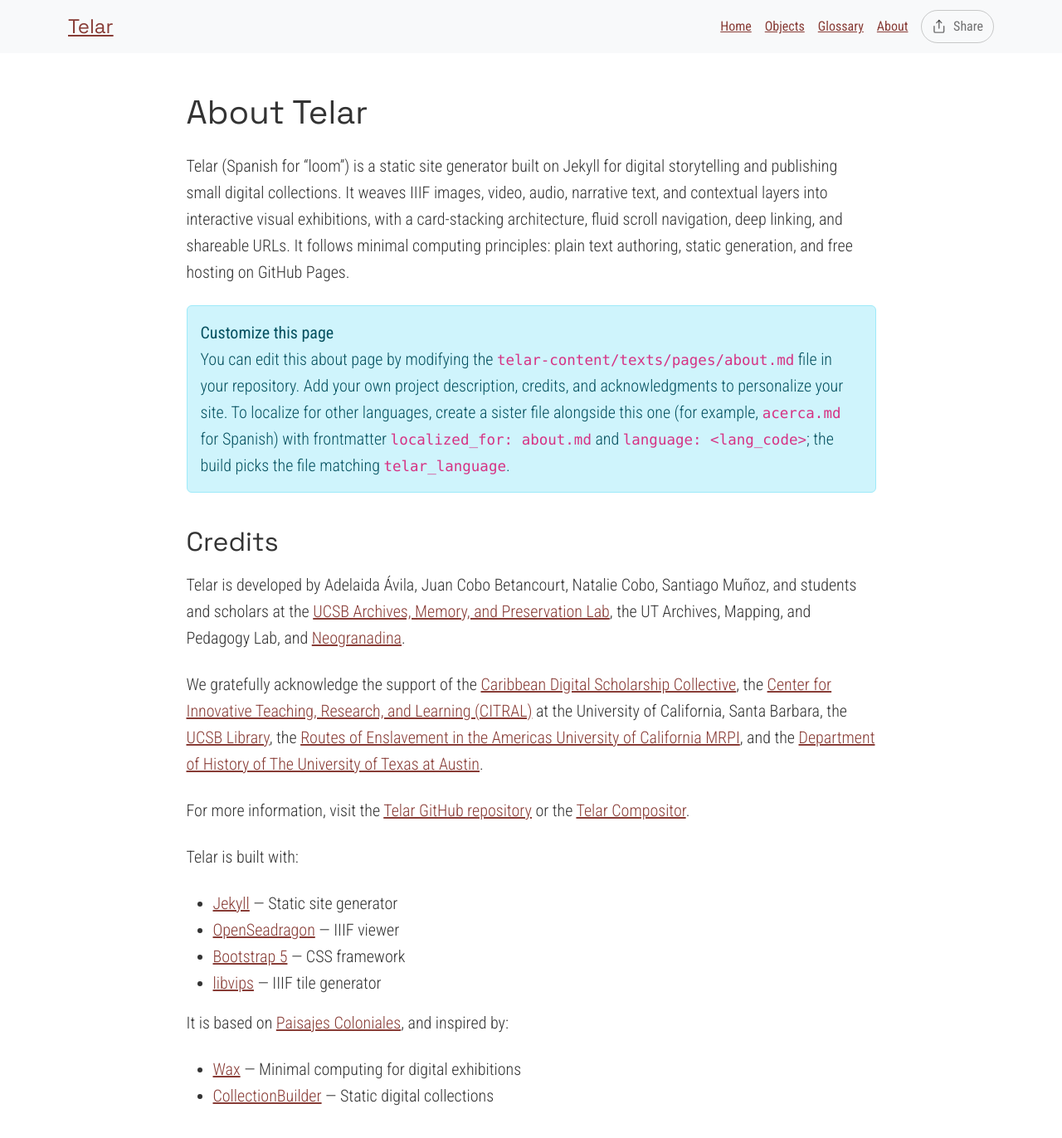
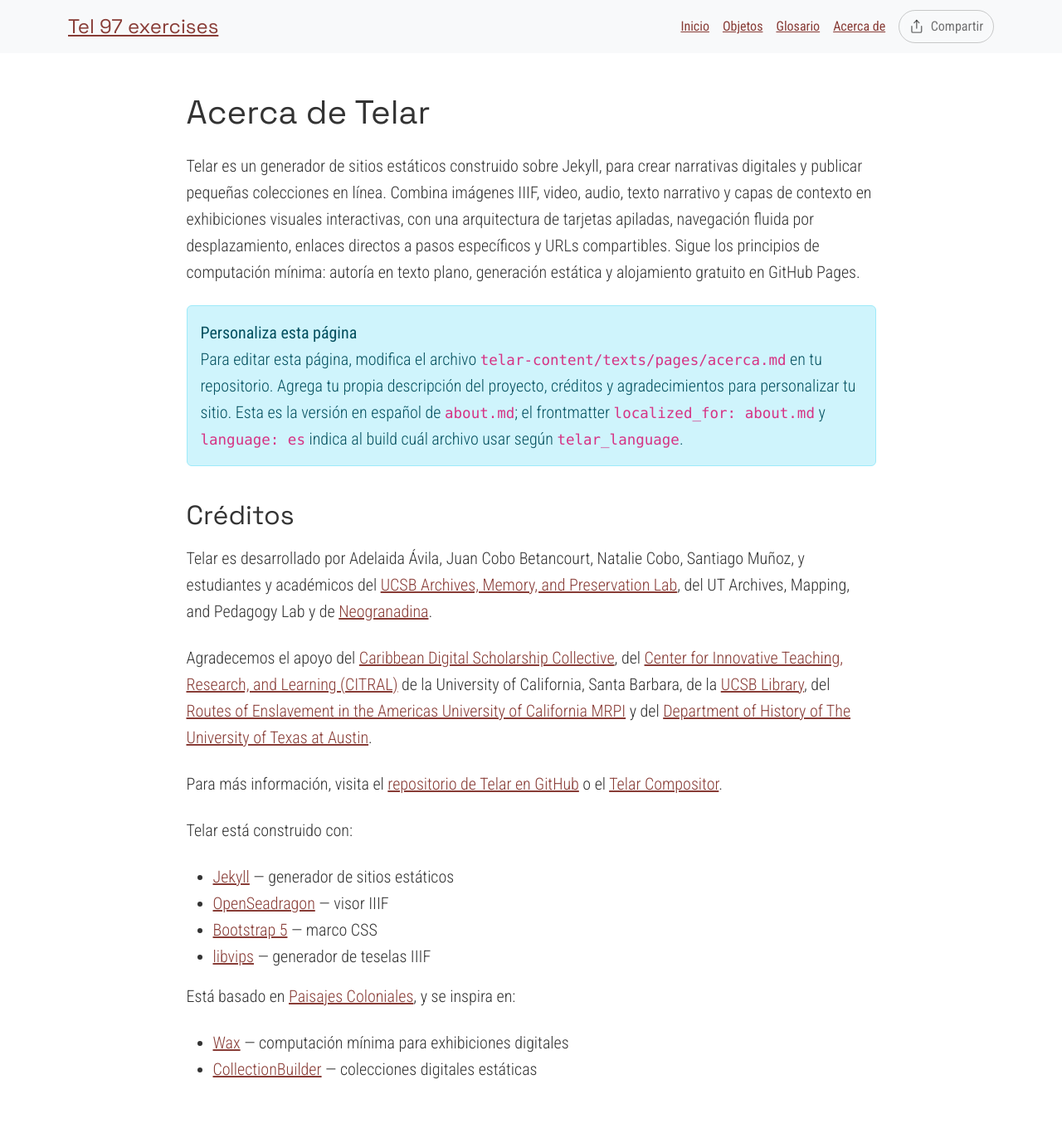
Before and after one commit to juancobo/tel-97-exercises, a Jekyll site: the page built from telar-content/texts/pages/about.md, in a window 1280 px wide and 1400 px high. Shown: the top 1372 px of the window at 83% size. Built offline with Jekyll 4.4.1, drawn with Linux system fonts in a browser that asks for light colours; some of the changed text lies outside the part shown.

Commit message:
Set up site configuration

```diff
--- a/_config.yml
+++ b/_config.yml
@@ -2,15 +2,15 @@
 # https://telar.org
 
 # Site Settings
-title: "Telar"
-description: "Telar (Spanish for 'loom') is a static site generator built on Jekyll that weaves together IIIF images, text, and layered contextual information into interactive digital narrative exhibitions. <a href='https://github.com/UCSB-AMPLab/telar'>Telar</a> is a project of <a href='https://neogranadina.org'>Neogranadina</a>, the <a href='https://ampl.clair.ucsb.edu/'>UCSB Archives, Memory, and Preservation Lab</a>, and the <a href='https://liberalarts.utexas.edu/history/'>UT Archives, Mapping, and Pedagogy Lab</a>."
-url: "https://ampl.clair.ucsb.edu"
-baseurl: "/telar"
-author: ""
+title: "Tel 97 exercises"
+description: "Tel 97 exercises"
+url: "https://juancobo.github.io"
+baseurl: "/tel-97-exercises"
+author: "juancobo"
 email: ""
 telar_theme: "trama" # Options: trama, paisajes, neogranadina, santa-barbara, austin, or custom
 logo: ""
-telar_language: "en" # Options: "en" (English), "es" (Español)
+telar_language: "es" # Options: "en" (English), "es" (Español)
 collection_mode: false # Set to true to show objects first with large thumbnails and stories below with small thumbnails (collection-first homepage)
 
 # Story Interface Settings
@@ -18,7 +18,7 @@ story_interface:
   show_on_homepage: true # Set to false to hide stories section from homepage (stories still accessible via direct URL)
   show_story_steps: true # Set to false to hide "Step X" overlay in stories
   show_object_credits: true # Set to true to display object credits badge (bottom-left corner, dismissable)
-  include_demo_content: true # Fetch demo stories from content.telar.org. Switch this off to hide demo stories and their content.
+  include_demo_content: false # Fetch demo stories from content.telar.org. Switch this off to hide demo stories and their content.
 
 # Collection Interface Settings
 collection_interface:
@@ -45,7 +45,7 @@ story_key: "test"
 #    - If using GitHub Pages: GitHub Actions will automatically discover tab GIDs and fetch CSVs
 #    - If running locally: Run `python3 scripts/fetch_google_sheets.py` before building
 google_sheets:
-  enabled: true
+  enabled: false
   published_url: "https://docs.google.com/spreadsheets/d/e/2PACX-1vT9eeRoyQCr1j-1uDaWBm-rgZNXtn9A-mepL0I4dqDTx2-E_6gbVD-8x0DYDVhppiAzrFpd20_9cr3z/pubhtml"
 
 #
--- a/telar-content/spreadsheets/blank_template.csv
+++ /dev/null
@@ -1,5 +0,0 @@
-step,object,page,x,y,zoom,clip_start,clip_end,loop,alt_text,question,answer,layer1_button,layer1_content,layer2_button,layer2_content
-#,object_id from the objects tab,for multi-page items,horizontal position 0-1 (0.5 = center),vertical position 0-1 (0.5 = center),(1.0 = full image),"Start time for video/audio clips, e.g. ""1:30"" (m:ss) or ""90"" (seconds)",End time for video/audio clips,yes to loop the clip,"Describe what is visible in this zoomed view for screen readers. If empty, the object's image description is used.",Heading for this step,Brief 1-2 sentence text,"Optional button text (default: ""Learn more"")","Panel content: write text here, paste markdown, or enter path to .md file (e.g. your-story/file.md)","Optional second button text (default: ""Go deeper"")","Second panel: write text here, paste markdown, or enter path to .md file"
-1,telar-placeholder,,,,,,,,,question,answer,,,,
-2,telar-placeholder,,,,,,,,,question,answer,,,,
-3,telar-placeholder,,,,,,,,,question,answer,,,,
--- a/telar-content/spreadsheets/glossary.csv
+++ b/telar-content/spreadsheets/glossary.csv
@@ -2,6 +2,4 @@ term_id,title,definition
 id_término,titulo,definición
 # Make it lower-case and avoid spaces.,# Please provide a title — this is required.,"Panel content: write text here, paste markdown, or the name of an .md file in /components/texts/glossary/ (the .md extension is required)"
 # Escríbelo en minúsculas y sin espacios.,# Incluye un título: este campo es obligatorio.,"Contenido del panel: escribe texto aquí, pega markdown, o indica un archivo archivo .md en /components/texts/glossary/ (la extensión .md es obligatoria)"
-telar,Telar,"Telar (Spanish for 'loom') is a minimal-computing framework that weaves together IIIF images, audio, video, and texts to create layered visual narratives for digital scholarship, public exhibitions, community storytelling, and classroom projects. Learn more at [Telar.org](https://telar.org)
-
-Telar es un marco de computación mínima que entreteje imágenes IIIF, audio, video y textos en narrativas visuales por capas para humanidades digitales, exposiciones públicas, narrativa comunitaria y proyectos en el salón de clase. Aprende más en [Telar.org](https://telar.org)"
+telar,Telar,"Telar es un marco de computación mínima que entreteje imágenes IIIF, audio, video y textos en narrativas visuales por capas para humanidades digitales, exposiciones públicas, narrativa comunitaria y proyectos en el salón de clase. Aprende más en [Telar.org](https://telar.org)"
--- a/telar-content/spreadsheets/objects.csv
+++ b/telar-content/spreadsheets/objects.csv
@@ -2,4 +2,3 @@ object_id,title,alt_text,featured,creator,description,source_url,period,year,med
 id_objeto,titulo,texto_alt,destacado,creador,descripcion,url_fuente,periodo,año,medio_genero,temas,fuente,credito,miniatura
 # Make it lower-case and avoid spaces. If you are referring to a local object please ensure the object_id matches the name of the file exactly (with or without the file extension – it doesn't matter).,# Please provide a title — this is required.,"# Describe what the image shows for screen readers. Mention the subject and key details. Avoid ""Image of..."" — describe the content directly. If empty, the title is used.","# Mark ""yes"" to feature on homepage",# The person or organization that created the original object.,"# A brief description of the object, shown on the objects page of your published site.",# Here you can include a IIIF manifest and Telar will do the rest of the work for you.,"# The historical period this object belongs to (e.g. ""Colonial period"", ""19th century"").",# In YYYY format — for filtering and sorting chronologically.,"# The medium or genre of the object (e.g. ""Map"", ""Photograph"", ""Engraving"").",# Comma-separated terms for gallery filtering,"# This will be overlaid over the viewer, unless you specify otherwise in _config.yml.","# Attribution line shown on the published site (e.g. ""Courtesy of UCSB Library"").","# Telar generates thumbnails automatically, but you can override this by specifying an image file in this column."
 "# Escríbelo en minúsculas y sin espacios. Si hace referencia a un objeto local, asegúrate de que el object_id coincida exactamente con el nombre del archivo (con o sin extensión; no importa).",# Incluye un título: este campo es obligatorio.,"# Describe lo que muestra la imagen para lectores de pantalla. Menciona el sujeto y los detalles clave. Evita ""Imagen de..."" — describe el contenido directamente. Si se deja vacío, se usa el título.","# Marca ""sí"" para destacar en la página de inicio",# La persona u organización que creó el objeto original.,"# Una breve descripción del objeto, que se muestra en la página de objetos de tu sitio publicado.",# Aquí puedes incluir un manifiesto IIIF y Telar se encargará del resto del trabajo.,"# El período histórico al que pertenece este objeto (por ejemplo, ""Período colonial"", ""Siglo XIX"").",# En formato AAAA — para filtrar y ordenar cronológicamente.,"# El medio o género del objeto (por ejemplo, ""Mapa"", ""Fotografía"", ""Grabado"").",# Términos separados por comas para filtrado de galería,"# Esto se mostrará encima del visor, a menos que indiques lo contrario en _config.yml.","# Línea de atribución que se muestra en el sitio publicado (por ejemplo, ""Cortesía de la Biblioteca de UCSB"").","# Telar genera miniaturas automáticamente, pero puedes anular este comportamiento especificando un archivo de imagen en esta columna."
-telar-placeholder,Telar placeholder,,FALSE,Adelaida Ávila,,,,2026,,,,,
--- a/telar-content/spreadsheets/plantilla_en_blanco.csv
+++ /dev/null
@@ -1,5 +0,0 @@
-paso,objeto,página,x,y,zoom,inicio_clip,fin_clip,bucle,texto_alt,pregunta,respuesta,boton_capa1,contenido_capa1,boton_capa2,contenido_capa2
-#,id_objeto de la pestaña objetos / objects,para objetos con múltiples páginas,Posición horizontal 0-1 (0.5 = centro),Posición vertical 0-1 (0.5 = centro),1.0 = imagen completa,"Tiempo de inicio para clips de video/audio, ej. ""1:30"" (m:ss) o ""90"" (segundos)",Tiempo de fin para clips de video/audio,sí para repetir el clip (loop),"Describe lo que se ve en esta vista ampliada para lectores de pantalla. Si se deja vacío, se usa la descripción de imagen del objeto.",Encabezado para este paso,Texto breve de 1-2 oraciones,"Texto opcional del botón (predeterminado: ""Saber más"")","Contenido del panel: escribe texto aquí, pega markdown, o indica ruta a archivo .md (ej. tu-historia/archivo.md)","Texto opcional del segundo botón (predeterminado: ""Profundizar más"")","Segundo panel: escribe texto aquí, pega markdown, o indica ruta a archivo .md"
-1,telar-placeholder,,,,,,,,,pregunta,respuesta,,,,
-2,telar-placeholder,,,,,,,,,pregunta,respuesta,,,,
-3,telar-placeholder,,,,,,,,,pregunta,respuesta,,,,
--- a/telar-content/spreadsheets/project.csv
+++ b/telar-content/spreadsheets/project.csv
@@ -2,5 +2,3 @@ order,story_id,title,subtitle,byline,private
 orden,id_historia,titulo,subtitulo,firma,privada
 #,# Must match the tab name exactly. Use lowercase letters and hyphens (e.g. allegorical-woman),Story title,Optional subtitle,Optional attribution (supports markdown),"If ""yes"", then users will need the key you set in _config.yml to access this story."
 #,# Debe coincidir con el nombre de la pestaña exactamente. Usa letras minúsculas y guiones (p. ej. mujer-alegorica),Título de la historia,Subtítulo opcional,Atribución opcional (admite markdown),"Si ""sí"", los usuarios deberán utilizar la clave que fijes en _config.yml"
-1,blank_template,replace me with your title,,,FALSE
-2,plantilla_en_blanco,reemplázame con tu título,,,FALSE
--- a/telar-content/texts/pages/about.md
+++ b/telar-content/texts/pages/about.md
@@ -1,32 +1,32 @@
 ---
-title: About
+title: Acerca de Telar
 ---
 
-# About Telar
+# Acerca de Telar
 
-Telar (Spanish for "loom") is a static site generator built on Jekyll for digital storytelling and publishing small digital collections. It weaves IIIF images, video, audio, narrative text, and contextual layers into interactive visual exhibitions, with a card-stacking architecture, fluid scroll navigation, deep linking, and shareable URLs. It follows minimal computing principles: plain text authoring, static generation, and free hosting on GitHub Pages.
+Telar es un generador de sitios estáticos construido sobre Jekyll, para crear narrativas digitales y publicar pequeñas colecciones en línea. Combina imágenes IIIF, video, audio, texto narrativo y capas de contexto en exhibiciones visuales interactivas, con una arquitectura de tarjetas apiladas, navegación fluida por desplazamiento, enlaces directos a pasos específicos y URLs compartibles. Sigue los principios de computación mínima: autoría en texto plano, generación estática y alojamiento gratuito en GitHub Pages.
 
 <div class="alert alert-info" role="alert">
-<strong>Customize this page</strong><br>
-You can edit this about page by modifying the <code>telar-content/texts/pages/about.md</code> file in your repository. Add your own project description, credits, and acknowledgments to personalize your site. To localize for other languages, create a sister file alongside this one (for example, <code>acerca.md</code> for Spanish) with frontmatter <code>localized_for: about.md</code> and <code>language: &lt;lang_code&gt;</code>; the build picks the file matching <code>telar_language</code>.
+<strong>Personaliza esta página</strong><br>
+Para editar esta página, modifica el archivo <code>telar-content/texts/pages/acerca.md</code> en tu repositorio. Agrega tu propia descripción del proyecto, créditos y agradecimientos para personalizar tu sitio. Esta es la versión en español de <code>about.md</code>; el frontmatter <code>localized_for: about.md</code> y <code>language: es</code> indica al build cuál archivo usar según <code>telar_language</code>.
 </div>
 
-## Credits
+## Créditos
 
-Telar is developed by Adelaida Ávila, Juan Cobo Betancourt, Natalie Cobo, Santiago Muñoz, and students and scholars at the [UCSB Archives, Memory, and Preservation Lab](https://ampl.clair.ucsb.edu), the UT Archives, Mapping, and Pedagogy Lab, and [Neogranadina](https://neogranadina.org).
+Telar es desarrollado por Adelaida Ávila, Juan Cobo Betancourt, Natalie Cobo, Santiago Muñoz, y estudiantes y académicos del [UCSB Archives, Memory, and Preservation Lab](https://ampl.clair.ucsb.edu), del UT Archives, Mapping, and Pedagogy Lab y de [Neogranadina](https://neogranadina.org).
 
-We gratefully acknowledge the support of the [Caribbean Digital Scholarship Collective](https://cdscollective.org), the [Center for Innovative Teaching, Research, and Learning (CITRAL)](https://citral.ucsb.edu/home) at the University of California, Santa Barbara, the [UCSB Library](https://library.ucsb.edu), the [Routes of Enslavement in the Americas University of California MRPI](https://www.humanities.uci.edu/routes-enslavement-americas), and the [Department of History of The University of Texas at Austin](https://liberalarts.utexas.edu/history/).
+Agradecemos el apoyo del [Caribbean Digital Scholarship Collective](https://cdscollective.org), del [Center for Innovative Teaching, Research, and Learning (CITRAL)](https://citral.ucsb.edu/home) de la University of California, Santa Barbara, de la [UCSB Library](https://library.ucsb.edu), del [Routes of Enslavement in the Americas University of California MRPI](https://www.humanities.uci.edu/routes-enslavement-americas) y del [Department of History of The University of Texas at Austin](https://liberalarts.utexas.edu/history/).
 
-For more information, visit the [Telar GitHub repository](https://github.com/UCSB-AMPLab/telar) or the [Telar Compositor](https://compositor.telar.org).
+Para más información, visita el [repositorio de Telar en GitHub](https://github.com/UCSB-AMPLab/telar) o el [Telar Compositor](https://compositor.telar.org).
 
-Telar is built with:
+Telar está construido con:
 
-- [Jekyll](https://jekyllrb.com/) — Static site generator
-- [OpenSeadragon](https://openseadragon.github.io/) — IIIF viewer
-- [Bootstrap 5](https://getbootstrap.com/) — CSS framework
-- [libvips](https://www.libvips.org/) — IIIF tile generator
+- [Jekyll](https://jekyllrb.com/) — generador de sitios estáticos
+- [OpenSeadragon](https://openseadragon.github.io/) — visor IIIF
+- [Bootstrap 5](https://getbootstrap.com/) — marco CSS
+- [libvips](https://www.libvips.org/) — generador de teselas IIIF
 
-It is based on [Paisajes Coloniales](https://paisajescoloniales.com/), and inspired by:
+Está basado en [Paisajes Coloniales](https://paisajescoloniales.com/), y se inspira en:
 
-- [Wax](https://minicomp.github.io/wax/) — Minimal computing for digital exhibitions
-- [CollectionBuilder](https://collectionbuilder.github.io/) — Static digital collections
+- [Wax](https://minicomp.github.io/wax/) — computación mínima para exhibiciones digitales
+- [CollectionBuilder](https://collectionbuilder.github.io/) — colecciones digitales estáticas
```
Also changed, not shown: telar-content/texts/pages/acerca.md (deleted, +0 -34 lines), telar-content/texts/stories/blank_template/example-panel.md (deleted, +0 -9 lines), telar-content/texts/stories/plantilla_en_blanco/ejemplo-panel.md (deleted, +0 -9 lines), telar-content/objects/telar-placeholder.png (deleted).
